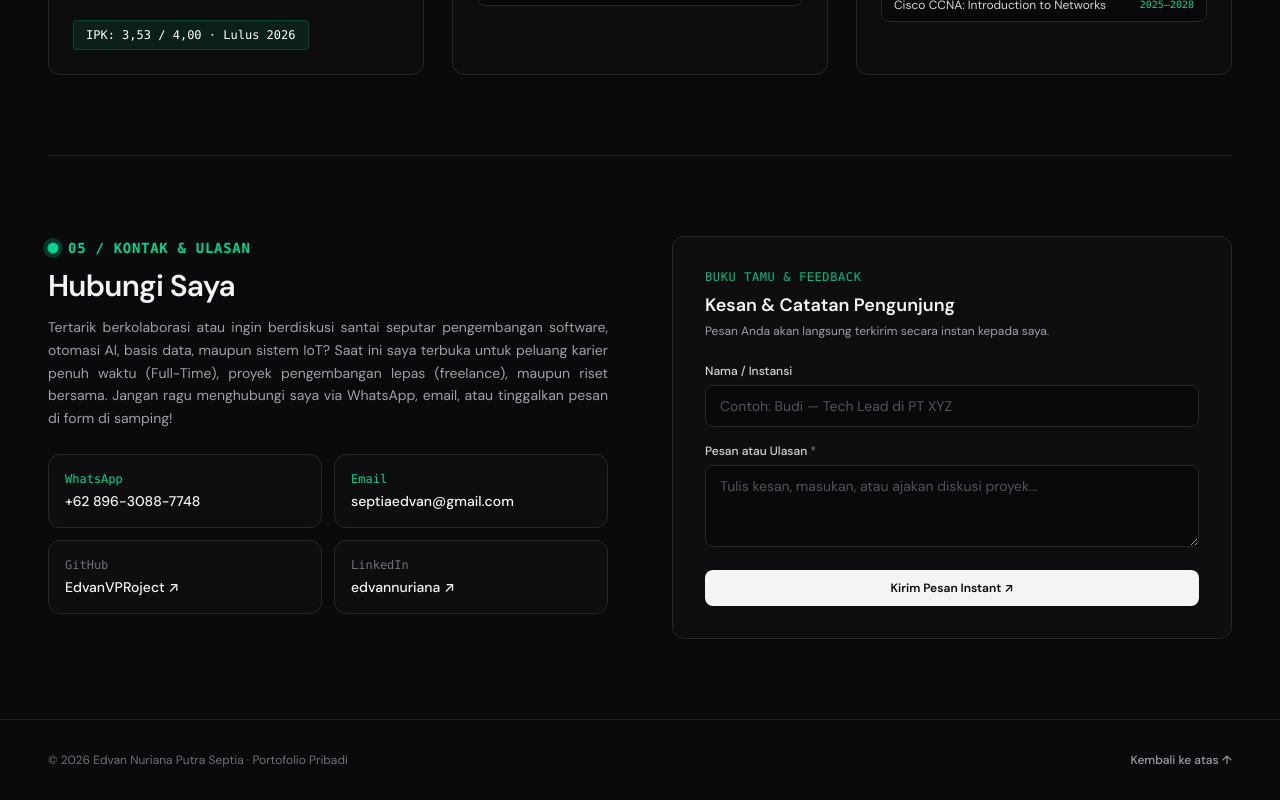
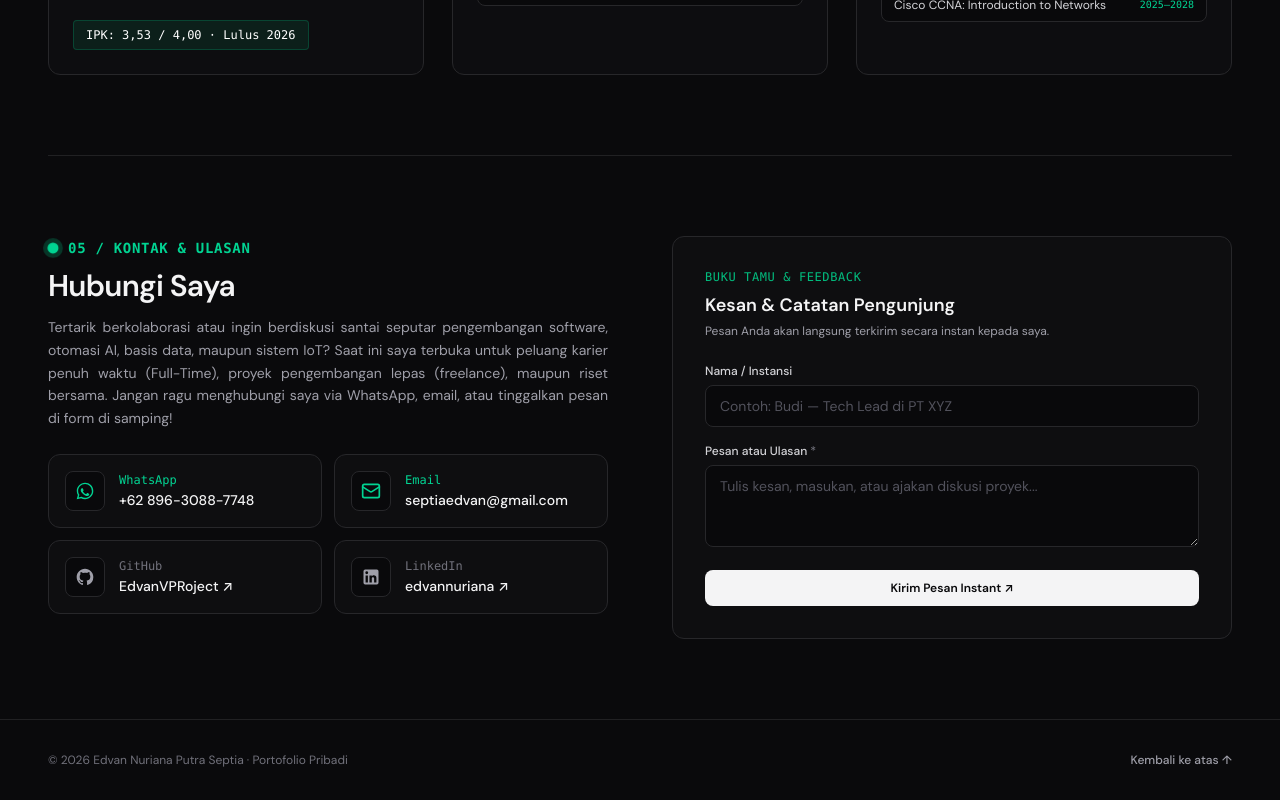
Before and after one commit to EdvanVPRoject/portofolio, a Next.js app: page / in a window 1280 px wide. Shown: the part 4927-5727 px from the top of the page. Built offline with nearby package versions, Linux system fonts and the light colour scheme.

Commit message:
feat(contact): add brand application logos to contact and account link cards

```diff
--- a/src/app/page.tsx
+++ b/src/app/page.tsx
@@ -1296,54 +1296,83 @@ export default function PortfolioPage() {
                   href="https://wa.me/6289630887748"
                   target="_blank"
                   rel="noreferrer"
-                  className="flex flex-col justify-between rounded-xl border border-zinc-800 bg-zinc-900/30 p-4 transition hover:border-emerald-500/40 hover:bg-zinc-900/70"
-                >
-                  <span className="font-mono text-xs text-emerald-400">
+                  className="group flex items-center gap-3.5 rounded-xl border border-zinc-800 bg-zinc-900/30 p-4 transition hover:border-emerald-500/40 hover:bg-zinc-900/70"
+                >
+                  <div className="flex h-10 w-10 shrink-0 items-center justify-center rounded-lg border border-zinc-800 bg-zinc-950 text-emerald-400 group-hover:border-emerald-500/40 group-hover:scale-105 transition">
+                    <svg className="h-5 w-5 fill-current" viewBox="0 0 24 24">
+                      <path d="M12.04 2c-5.46 0-9.91 4.45-9.91 9.91 0 1.75.46 3.45 1.32 4.95L2.05 22l5.25-1.38c1.45.79 3.08 1.21 4.74 1.21 5.46 0 9.91-4.45 9.91-9.91 0-2.65-1.03-5.14-2.9-7.01A9.816 9.816 0 0 0 12.04 2m.01 1.67c2.2 0 4.26.86 5.82 2.42a8.225 8.225 0 0 1 2.41 5.83c0 4.54-3.7 8.24-8.24 8.24-1.48 0-2.93-.4-4.2-1.15l-.3-.18-3.12.82.83-3.04-.2-.31a8.196 8.196 0 0 1-1.26-4.38c0-4.54 3.7-8.24 8.24-8.24m4.52 11.66c-.25-.13-1.47-.72-1.7-.81-.23-.08-.39-.13-.56.13-.17.25-.64.81-.79.97-.14.17-.29.19-.54.06-.25-.13-1.06-.39-2.03-1.25-.75-.67-1.26-1.5-1.41-1.75-.14-.25-.02-.38.11-.51.11-.11.25-.29.37-.44.13-.15.17-.25.25-.42.08-.17.04-.31-.02-.44-.06-.13-.56-1.34-.76-1.84-.2-.48-.41-.42-.56-.43h-.48c-.17 0-.44.06-.67.31-.23.25-.88.86-.88 2.1 0 1.24.9 2.44 1.03 2.61.13.17 1.77 2.7 4.29 3.79.6.26 1.07.41 1.44.53.6.19 1.15.16 1.59.1.48-.07 1.47-.6 1.68-1.18.21-.58.21-1.07.15-1.18-.07-.12-.23-.19-.48-.31" />
+                    </svg>
+                  </div>
+                  <div className="min-w-0 flex-1">
+                    <span className="font-mono text-xs text-emerald-400 block">
                       WhatsApp
                     </span>
-                  <span className="mt-1 text-sm font-medium text-zinc-100">
+                    <span className="mt-0.5 block truncate text-sm font-medium text-zinc-100 group-hover:text-white">
                       +62 896-3088-7748
                     </span>
+                  </div>
                 </a>
 
                 <a
                   href="mailto:septiaedvan@gmail.com"
-                  className="flex flex-col justify-between rounded-xl border border-zinc-800 bg-zinc-900/30 p-4 transition hover:border-emerald-500/40 hover:bg-zinc-900/70"
-                >
-                  <span className="font-mono text-xs text-emerald-400">
+                  className="group flex items-center gap-3.5 rounded-xl border border-zinc-800 bg-zinc-900/30 p-4 transition hover:border-emerald-500/40 hover:bg-zinc-900/70"
+                >
+                  <div className="flex h-10 w-10 shrink-0 items-center justify-center rounded-lg border border-zinc-800 bg-zinc-950 text-emerald-400 group-hover:border-emerald-500/40 group-hover:scale-105 transition">
+                    <svg className="h-5 w-5" viewBox="0 0 24 24" fill="none" stroke="currentColor" strokeWidth="2" strokeLinecap="round" strokeLinejoin="round">
+                      <rect width="20" height="16" x="2" y="4" rx="2" />
+                      <path d="m22 7-8.97 5.7a1.94 1.94 0 0 1-2.06 0L2 7" />
+                    </svg>
+                  </div>
+                  <div className="min-w-0 flex-1">
+                    <span className="font-mono text-xs text-emerald-400 block">
                       Email
                     </span>
-                  <span className="mt-1 truncate text-sm font-medium text-zinc-100">
+                    <span className="mt-0.5 block truncate text-sm font-medium text-zinc-100 group-hover:text-white">
                       septiaedvan@gmail.com
                     </span>
+                  </div>
                 </a>
 
                 <a
                   href="https://github.com/EdvanVPRoject"
                   target="_blank"
                   rel="noreferrer"
-                  className="flex flex-col justify-between rounded-xl border border-zinc-800 bg-zinc-900/30 p-4 transition hover:border-emerald-500/40 hover:bg-zinc-900/70"
-                >
-                  <span className="font-mono text-xs text-zinc-500">
+                  className="group flex items-center gap-3.5 rounded-xl border border-zinc-800 bg-zinc-900/30 p-4 transition hover:border-emerald-500/40 hover:bg-zinc-900/70"
+                >
+                  <div className="flex h-10 w-10 shrink-0 items-center justify-center rounded-lg border border-zinc-800 bg-zinc-950 text-zinc-400 group-hover:border-emerald-500/40 group-hover:text-white group-hover:scale-105 transition">
+                    <svg className="h-5 w-5 fill-current" viewBox="0 0 24 24">
+                      <path fillRule="evenodd" clipRule="evenodd" d="M12 2C6.477 2 2 6.484 2 12.017c0 4.425 2.865 8.18 6.839 9.504.5.092.682-.217.682-.483 0-.237-.008-.868-.013-1.703-2.782.605-3.369-1.343-3.369-1.343-.454-1.158-1.11-1.466-1.11-1.466-.908-.62.069-.608.069-.608 1.003.07 1.53 1.032 1.53 1.032.892 1.53 2.341 1.088 2.91.832.092-.647.35-1.088.636-1.338-2.22-.253-4.555-1.113-4.555-4.951 0-1.093.39-1.988 1.029-2.688-.103-.253-.446-1.272.098-2.65 0 0 .84-.27 2.75 1.026A9.564 9.564 0 0 1 12 6.844c.85.004 1.705.115 2.504.337 1.909-1.296 2.747-1.027 2.747-1.027.546 1.379.202 2.398.1 2.651.64.7 1.028 1.595 1.028 2.688 0 3.848-2.339 4.695-4.566 4.943.359.309.678.92.678 1.855 0 1.338-.012 2.419-.012 2.747 0 .268.18.58.688.482A10.019 10.019 0 0 0 22 12.017C22 6.484 17.522 2 12 2z" />
+                    </svg>
+                  </div>
+                  <div className="min-w-0 flex-1">
+                    <span className="font-mono text-xs text-zinc-500 group-hover:text-emerald-400 transition block">
                       GitHub
                     </span>
-                  <span className="mt-1 text-sm font-medium text-zinc-100">
+                    <span className="mt-0.5 block truncate text-sm font-medium text-zinc-100 group-hover:text-white">
                       EdvanVPRoject ↗
                     </span>
+                  </div>
                 </a>
 
                 <a
                   href="https://linkedin.com/in/edvannuriana"
                   target="_blank"
                   rel="noreferrer"
-                  className="flex flex-col justify-between rounded-xl border border-zinc-800 bg-zinc-900/30 p-4 transition hover:border-emerald-500/40 hover:bg-zinc-900/70"
-                >
-                  <span className="font-mono text-xs text-zinc-500">
+                  className="group flex items-center gap-3.5 rounded-xl border border-zinc-800 bg-zinc-900/30 p-4 transition hover:border-emerald-500/40 hover:bg-zinc-900/70"
+                >
+                  <div className="flex h-10 w-10 shrink-0 items-center justify-center rounded-lg border border-zinc-800 bg-zinc-950 text-zinc-400 group-hover:border-emerald-500/40 group-hover:text-[#0A66C2] group-hover:scale-105 transition">
+                    <svg className="h-5 w-5 fill-current" viewBox="0 0 24 24">
+                      <path d="M19 3a2 2 0 0 1 2 2v14a2 2 0 0 1-2 2H5a2 2 0 0 1-2-2V5a2 2 0 0 1 2-2h14m-.5 15.5v-5.3a3.26 3.26 0 0 0-3.26-3.26c-.85 0-1.84.52-2.28 1.3v-1.11h-2.79v8.37h2.79v-4.93c0-.77.62-1.4 1.39-1.4a1.4 1.4 0 0 1 1.4 1.4v4.93h2.75M6.88 8.56a1.68 1.68 0 0 0 1.68-1.68c0-.93-.75-1.69-1.68-1.69a1.69 1.69 0 0 0-1.69 1.69c0 .93.76 1.68 1.69 1.68m1.39 9.94v-8.37H5.5v8.37h2.77z" />
+                    </svg>
+                  </div>
+                  <div className="min-w-0 flex-1">
+                    <span className="font-mono text-xs text-zinc-500 group-hover:text-emerald-400 transition block">
                       LinkedIn
                     </span>
-                  <span className="mt-1 text-sm font-medium text-zinc-100">
+                    <span className="mt-0.5 block truncate text-sm font-medium text-zinc-100 group-hover:text-white">
                       edvannuriana ↗
                     </span>
+                  </div>
                 </a>
               </div>
             </div>
```
Lines whose indentation alone changed are shown as unchanged.
